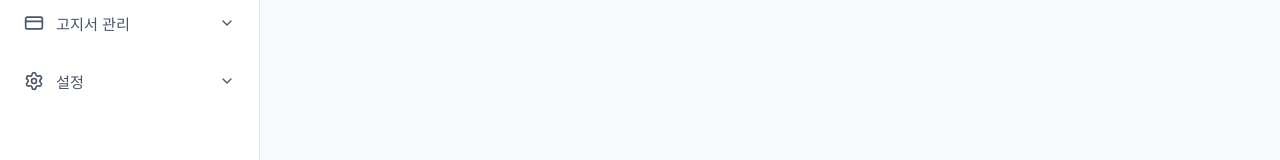
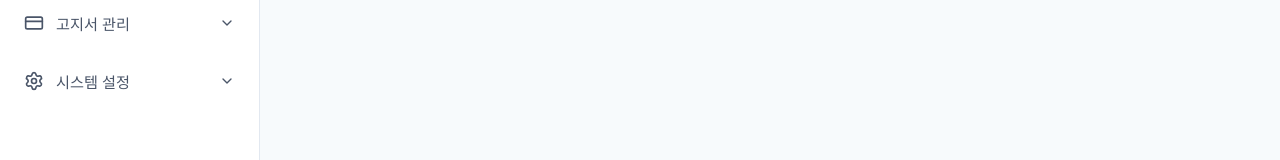
Before and after one commit to HDC-NOVA-3rd/frontend, a React app: page /admin/settings/password in a window 1280 px wide. Shown: the part 386-546 px from the top of the page. Built offline with nearby package versions, Linux system fonts and the light colour scheme; the HTML template or start-up script is replaced by a standard one.

Commit message:
[FEAT] 로그아웃 연동

```diff
--- a/src/components/layout/Header.jsx
+++ b/src/components/layout/Header.jsx
@@ -1,20 +1,52 @@
-import { useState } from 'react';
-import { Menu, X, LogOut, Bell, Settings, User } from 'lucide-react';
-import './Header.css';
+import { useState } from "react";
+import {
+  Menu,
+  X,
+  LogOut,
+  Bell,
+  Settings,
+  User,
+} from "lucide-react";
+import { useNavigate } from "react-router-dom";
+import { adminLogout } from "../../services/adminApi";
+import "./Header.css";
 
 export default function Header({ onMenuToggle }) {
-  const [showDropdown, setShowDropdown] = useState(false);
+  const navigate = useNavigate();
+  const [showDropdown, setShowDropdown] =
+    useState(false);
 
-  const handleLogout = () => {
-    // TODO: 로그아웃 API 호출
-    console.log('Logout');
-    // navigate('/login');
+  const handleLogout = async () => {
+    if (!window.confirm("로그아웃 하시겠습니까?"))
+      return;
+
+    try {
+      const token = localStorage.getItem(
+        "refreshToken",
+      );
+
+      if (token) {
+        // 문자열(token)이 아니라 객체({ refreshToken: token })를 보내기
+        await adminLogout({
+          refreshToken: token,
+        });
+      }
+    } catch (error) {
+      console.error("Logout failed:", error);
+    } finally {
+      // 성공/실패 여부와 상관없이 클라이언트는 로그아웃 처리
+      localStorage.clear();
+      navigate("/login");
+    }
   };
 
   return (
     <header className="header">
       <div className="header-left">
-        <button className="menu-toggle" onClick={onMenuToggle}>
+        <button
+          className="menu-toggle"
+          onClick={onMenuToggle}
+        >
           <Menu size={24} />
         </button>
         <div className="header-logo">
@@ -23,7 +55,10 @@ export default function Header({ onMenuToggle }) {
       </div>
 
       <div className="header-right">
-        <button className="header-icon-btn" title="알림">
+        <button
+          className="header-icon-btn"
+          title="알림"
+        >
           <Bell size={20} />
           <span className="badge">3</span>
         </button>
@@ -33,7 +68,9 @@ export default function Header({ onMenuToggle }) {
         <div className="header-user">
           <button
             className="user-menu-btn"
-            onClick={() => setShowDropdown(!showDropdown)}
+            onClick={() =>
+              setShowDropdown(!showDropdown)
+            }
           >
             <User size={20} />
             <span>관리자</span>
@@ -42,15 +79,18 @@ export default function Header({ onMenuToggle }) {
           {showDropdown && (
             <div className="user-dropdown">
               <button className="dropdown-item">
-                <Settings size={16} />
-                <span>프로필 수정</span>
+                <User size={16} />
+                <span>내 계정 정보</span>
               </button>
               <button className="dropdown-item">
                 <Settings size={16} />
                 <span>비밀번호 변경</span>
               </button>
               <div className="dropdown-divider"></div>
-              <button className="dropdown-item logout-btn" onClick={handleLogout}>
+              <button
+                className="dropdown-item logout-btn"
+                onClick={handleLogout}
+              >
                 <LogOut size={16} />
                 <span>로그아웃</span>
               </button>
--- a/src/components/layout/Sidebar.jsx
+++ b/src/components/layout/Sidebar.jsx
@@ -1,4 +1,4 @@
-import { useState } from 'react';
+import { useState } from "react";
 import {
   BarChart3,
   AlertTriangle,
@@ -10,114 +10,225 @@ import {
   Home,
   CreditCard,
   MessageSquare,
-  LogOut
-} from 'lucide-react';
-import './Sidebar.css';
+  LogOut,
+} from "lucide-react";
+import { useNavigate } from "react-router-dom";
+import { adminLogout } from "../../services/adminApi";
+import "./Sidebar.css";
 
-export default function Sidebar({ isOpen, onClose }) {
-  const [expandedMenus, setExpandedMenus] = useState({});
+export default function Sidebar({
+  isOpen,
+  onClose,
+}) {
+  const navigate = useNavigate();
+  const [expandedMenus, setExpandedMenus] =
+    useState({});
+
+  const handleLogout = async () => {
+    if (!window.confirm("로그아웃 하시겠습니까?"))
+      return;
+
+    try {
+      const token = localStorage.getItem(
+        "refreshToken",
+      );
+
+      if (token) {
+        // 문자열(token)이 아니라 객체({ refreshToken: token })를 보내기
+        await adminLogout({
+          refreshToken: token,
+        });
+      }
+    } catch (error) {
+      console.error("Logout failed:", error);
+    } finally {
+      // 성공/실패 여부와 상관없이 클라이언트는 로그아웃 처리
+      localStorage.clear();
+      navigate("/login");
+    }
+  };
 
   const toggleSubmenu = (menuName) => {
-    setExpandedMenus(prev => ({
+    setExpandedMenus((prev) => ({
       ...prev,
-      [menuName]: !prev[menuName]
+      [menuName]: !prev[menuName],
     }));
   };
 
   const menuItems = [
     {
-      label: '대시보드',
+      label: "대시보드",
       icon: Home,
-      path: '/admin/safety',
-      submenu: null
+      path: "/admin/safety",
+      submenu: null,
     },
     {
-      label: '안전 모니터링',
+      label: "안전 모니터링",
       icon: AlertTriangle,
       submenu: [
-        { label: '화재감시', path: '/admin/safety' },
-        { label: '안전 상태', path: '/admin/safety/status' },
-        { label: '이벤트 로그', path: '/admin/safety/events' },
-        { label: '센서 로그', path: '/admin/safety/sensors' }
-      ]
+        {
+          label: "화재감시",
+          path: "/admin/safety",
         },
         {
-      label: '입주민 관리',
+          label: "안전 상태",
+          path: "/admin/safety/status",
+        },
+        {
+          label: "이벤트 로그",
+          path: "/admin/safety/events",
+        },
+        {
+          label: "센서 로그",
+          path: "/admin/safety/sensors",
+        },
+      ],
+    },
+    {
+      label: "입주민 관리",
       icon: Users,
       submenu: [
-        { label: '입주민 조회', path: '/admin/residents' },
-        { label: '세대 관리', path: '/admin/units' },
-        { label: '입주민 등록', path: '/admin/residents/create' }
-      ]
+        {
+          label: "입주민 조회",
+          path: "/admin/residents",
         },
         {
-      label: '민원 처리',
+          label: "세대 관리",
+          path: "/admin/units",
+        },
+        {
+          label: "입주민 등록",
+          path: "/admin/residents/create",
+        },
+      ],
+    },
+    {
+      label: "민원 처리",
       icon: FileText,
       submenu: [
-        { label: '민원 목록', path: '/admin/complaints' },
-        { label: '민원 통계', path: '/admin/complaints/statistics' },
-        { label: '처리 현황', path: '/admin/complaints/status' }
-      ]
+        {
+          label: "민원 목록",
+          path: "/admin/complaints",
         },
         {
-      label: '공지사항',
+          label: "민원 통계",
+          path: "/admin/complaints/statistics",
+        },
+        {
+          label: "처리 현황",
+          path: "/admin/complaints/status",
+        },
+      ],
+    },
+    {
+      label: "공지사항",
       icon: Bell,
       submenu: [
-        { label: '공지사항 등록', path: '/admin/notices/create' },
-        { label: '공지사항 목록', path: '/admin/notices' },
-        { label: '공지 로그', path: '/admin/notices/log' }
-      ]
+        {
+          label: "공지사항 등록",
+          path: "/admin/notices/create",
         },
         {
-      label: '고지서 관리',
+          label: "공지사항 목록",
+          path: "/admin/notices",
+        },
+        {
+          label: "공지 로그",
+          path: "/admin/notices/log",
+        },
+      ],
+    },
+    {
+      label: "고지서 관리",
       icon: CreditCard,
       submenu: [
-        { label: '고지서 조회', path: '/admin/bills' },
-        { label: '관리비 항목', path: '/admin/bills/items' },
-        { label: '결제 현황', path: '/admin/bills/payments' }
-      ]
+        {
+          label: "고지서 조회",
+          path: "/admin/bills",
         },
         {
-      label: '설정',
+          label: "관리비 항목",
+          path: "/admin/bills/items",
+        },
+        {
+          label: "결제 현황",
+          path: "/admin/bills/payments",
+        },
+      ],
+    },
+    {
+      label: "시스템 설정",
       icon: Settings,
       submenu: [
-        { label: '관리자 정보', path: '/admin/settings/profile' },
-        { label: '시스템 설정', path: '/admin/settings/system' }
-      ]
-    }
+        {
+          label: "아파트 정보 설정",
+          path: "/admin/settings/apartment",
+        },
+        {
+          label: "관리자 계정 관리",
+          path: "/admin/settings/accounts",
+        },
+        {
+          label: "비밀번호 변경",
+          path: "/admin/settings/password",
+        },
+      ],
+    },
   ];
 
   return (
     <>
-      {isOpen && <div className="sidebar-overlay" onClick={onClose} />}
+      {isOpen && (
+        <div
+          className="sidebar-overlay"
+          onClick={onClose}
+        />
+      )}
 
-      <aside className={`sidebar ${isOpen ? 'open' : ''}`}>
+      <aside
+        className={`sidebar ${isOpen ? "open" : ""}`}
+      >
         <nav className="sidebar-nav">
           <div className="sidebar-menu">
             {menuItems.map((item, index) => {
               const Icon = item.icon;
-              const hasSubmenu = item.submenu && item.submenu.length > 0;
-              const isExpanded = expandedMenus[item.label];
+              const hasSubmenu =
+                item.submenu &&
+                item.submenu.length > 0;
+              const isExpanded =
+                expandedMenus[item.label];
 
               return (
-                <div key={index} className="menu-item-wrapper">
+                <div
+                  key={index}
+                  className="menu-item-wrapper"
+                >
                   <button
                     className="menu-item"
-                    onClick={() => hasSubmenu ? toggleSubmenu(item.label) : null}
+                    onClick={() =>
+                      hasSubmenu
+                        ? toggleSubmenu(
+                            item.label,
+                          )
+                        : null
+                    }
                   >
                     <Icon size={20} />
-                    <span className="menu-label">{item.label}</span>
+                    <span className="menu-label">
+                      {item.label}
+                    </span>
                     {hasSubmenu && (
                       <ChevronDown
                         size={16}
-                        className={`menu-chevron ${isExpanded ? 'expanded' : ''}`}
+                        className={`menu-chevron ${isExpanded ? "expanded" : ""}`}
                       />
                     )}
                   </button>
 
                   {hasSubmenu && isExpanded && (
                     <div className="submenu">
-                      {item.submenu.map((subitem, subindex) => (
+                      {item.submenu.map(
+                        (subitem, subindex) => (
                           <a
                             key={subindex}
                             href={subitem.path}
@@ -125,7 +236,8 @@ export default function Sidebar({ isOpen, onClose }) {
                           >
                             {subitem.label}
                           </a>
-                      ))}
+                        ),
+                      )}
                     </div>
                   )}
                 </div>
@@ -134,7 +246,12 @@ export default function Sidebar({ isOpen, onClose }) {
           </div>
 
           <div className="sidebar-footer">
-            <button className="logout-btn">
+            <button
+              className="logout-btn"
+              onClick={handleLogout}
+            >
+              {" "}
+              {/* 클릭 핸들러 추가 */}
               <LogOut size={20} />
               <span>로그아웃</span>
             </button>
```
Also changed, not shown: src/pages/Account/PasswordChange.css (added), src/pages/Account/PasswordChange.jsx (added). Lines whose indentation alone changed are shown as unchanged.
